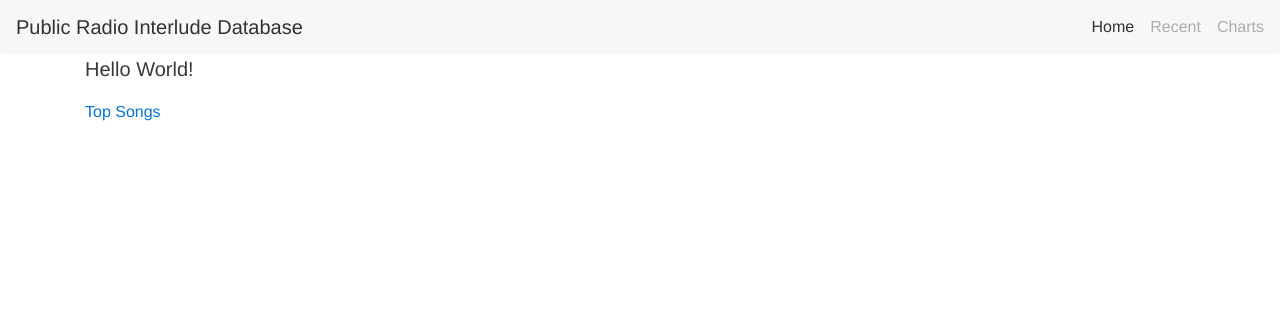
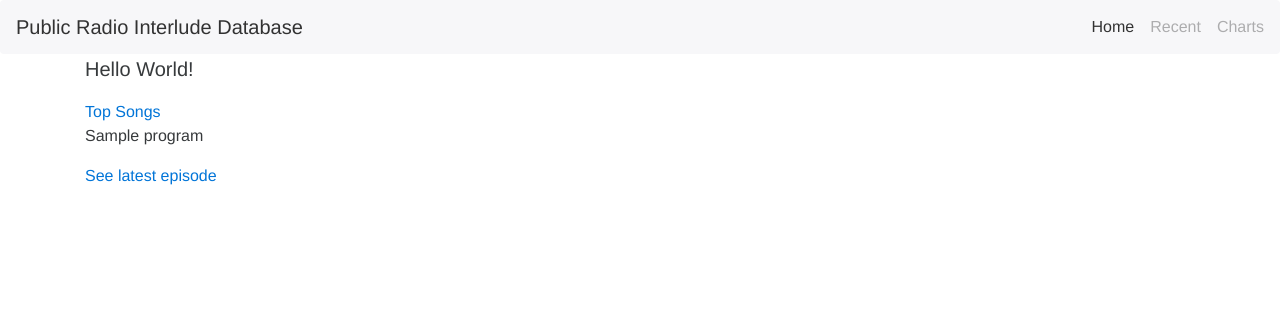
Before and after one commit to jmhansen/npr-musical-interludes, a Django app: page / in a window 1280 px wide. Shown: the top 314 px of the page. Run offline with Django 3.2, Linux system fonts and the light colour scheme; tables that the repository leaves empty hold one stand-in row (values such as "Sample post"); some libraries are stand-ins or nearby versions.

Commit message:
New EpisodeDetailView, with template and new logic on models

```diff
--- a/npr_interludes/templates/base.html
+++ b/npr_interludes/templates/base.html
@@ -17,13 +17,13 @@
             <a class="navbar-brand" href="{% url 'home' %}">Public Radio Interlude Database</a>
             <ul class="nav navbar-nav pull-sm-right pull-md-right">
                 <li class="nav-item active">
-                    <a class="nav-link" href="#">Home <span class="sr-only">(current)</span></a>
+                    <a class="nav-link" href="{% url 'home' %}">Home <span class="sr-only">(current)</span></a>
                 </li>
                 <li class="nav-item">
                     <a class="nav-link" href="#">Recent</a>
                 </li>
                 <li class="nav-item">
-                    <a class="nav-link" href="#">Charts</a>
+                    <a class="nav-link" href="{% url 'song_list_top_25' %}">Charts</a>
                 </li>
             </ul>
 {#            <form class="form-inline pull-xs-right">#}
--- a/npr_interludes/templates/index.html
+++ b/npr_interludes/templates/index.html
@@ -10,6 +10,11 @@
             <p class="lead text-center">Hello World!</p>
             <a href="{% url 'song_list_top_25' %}">Top Songs</a>
 
+            {% for program in program_list %}
+                <p>{{ program.name }}</p>
+                <a href="{% url 'episode_detail' program_slug=program.slug episode_date=program.date_latest_episode %}">See latest episode</a>
+            {% endfor %}
+
         </div>
 
     </div><!-- /.container -->
--- a/npr_interludes/urls.py
+++ b/npr_interludes/urls.py
@@ -23,5 +23,7 @@ from songs import views
 urlpatterns = [
     url(r'^admin/', admin.site.urls),
     url(r'^$', views.IndexView.as_view(), name='home'),
-    url(r'^songs/top-25/$', views.SongListTop25View.as_view(), name='song_list_top_25')
+    url(r'^songs/top-25/$', views.SongListTop25View.as_view(), name='song_list_top_25'),
+    url(r'^episodes/(?P<program_slug>[\w-]+)/(?P<episode_date>[0-9-]+)/$',
+        views.EpisodeDetailView.as_view(), name='episode_detail')
 ] + static(settings.STATIC_URL, document_root=settings.STATIC_ROOT)
--- a/songs/models.py
+++ b/songs/models.py
@@ -62,6 +62,7 @@ class Interlude(models.Model):
     class Meta:
         unique_together = ('song', 'order', 'episode')
         get_latest_by = 'episode__date'
+        ordering = ['order']
 
     def __unicode__(self):
         return u"{} - {} - {}".format(self.song.name, self.episode.program.name, self.order)
--- a/songs/views.py
+++ b/songs/views.py
@@ -1,5 +1,5 @@
 from django.shortcuts import render
-from django.views.generic import TemplateView, ListView
+from django.views.generic import TemplateView, ListView, DetailView
 from django.db.models import Count
 
 from songs import models
@@ -8,6 +8,11 @@ from songs import models
 class IndexView(TemplateView):
     template_name = 'index.html'
 
+    def get_context_data(self, **kwargs):
+        context = super(IndexView, self).get_context_data(**kwargs)
+        context['program_list'] = models.Program.objects.all()
+        return context
+
 
 class SongListTop25View(ListView):
     model = models.Song
@@ -15,3 +20,24 @@ class SongListTop25View(ListView):
 
     def get_queryset(self):
         return models.Song.objects.annotate(interlude_count=Count('interludes')).order_by('-interlude_count')[:25]
+
+
+class EpisodeDetailView(DetailView):
+    model = models.Episode
+    template_name = 'songs/episode_detail.html'
+
+    def get_object(self, queryset=None):
+        return models.Episode.objects.get(program__slug=self.kwargs['program_slug'], date=self.kwargs['episode_date'])
+
+    def get_context_data(self, **kwargs):
+        context = super(EpisodeDetailView, self).get_context_data(**kwargs)
+        context['interlude_list'] = self.get_object().interludes.all()
+        try:
+            context['prev_episode'] = self.get_object().get_previous_by_date(program__name=self.get_object().program.name)
+        except models.Episode.DoesNotExist:
+            pass
+        try:
+            context['next_episode'] = self.get_object().get_next_by_date(program__name=self.get_object().program.name)
+        except models.Episode.DoesNotExist:
+            pass
+        return context
```
Also changed, not shown: songs/templates/songs/episode_detail.html (added, +35 -0 lines).
